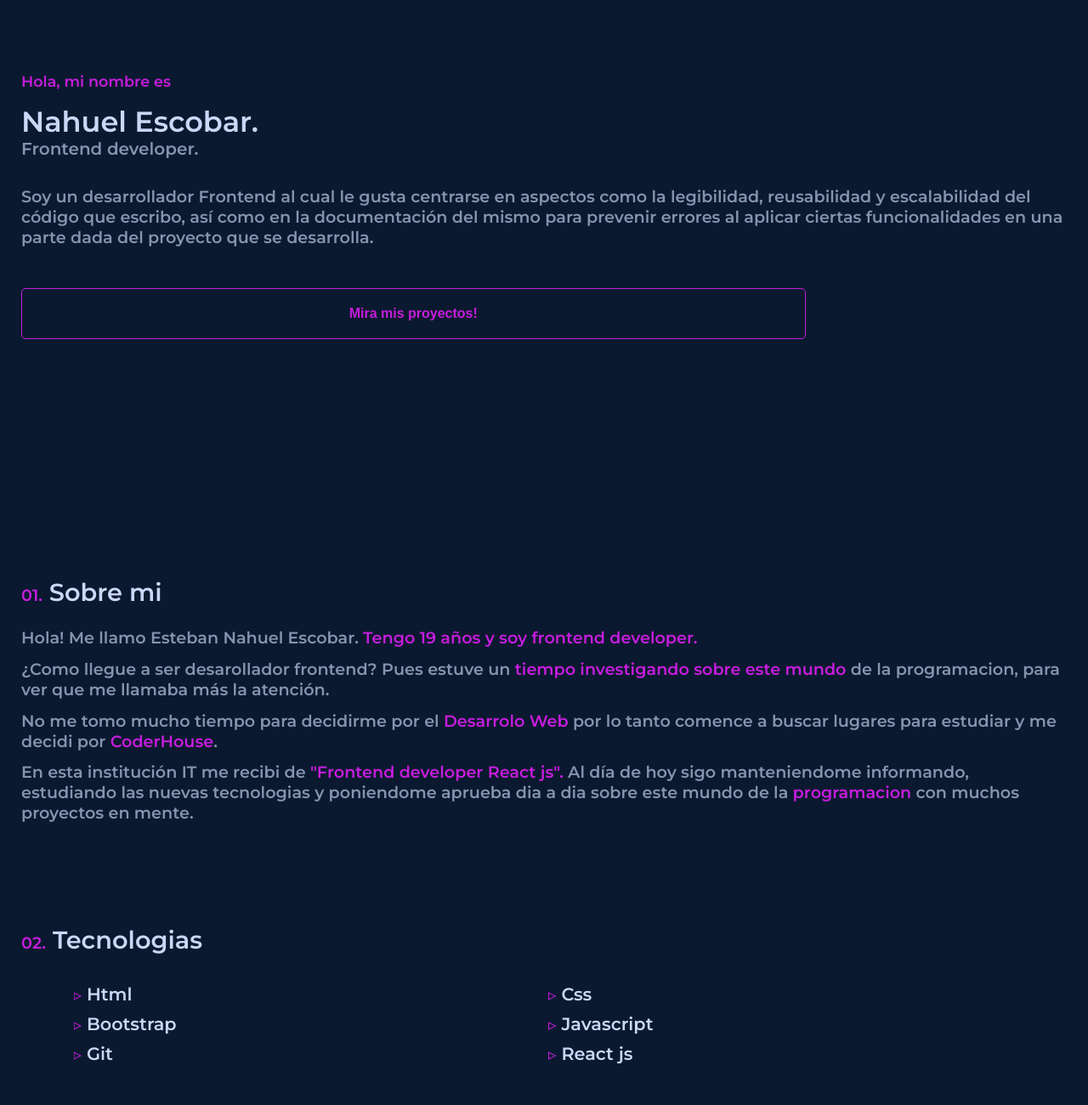
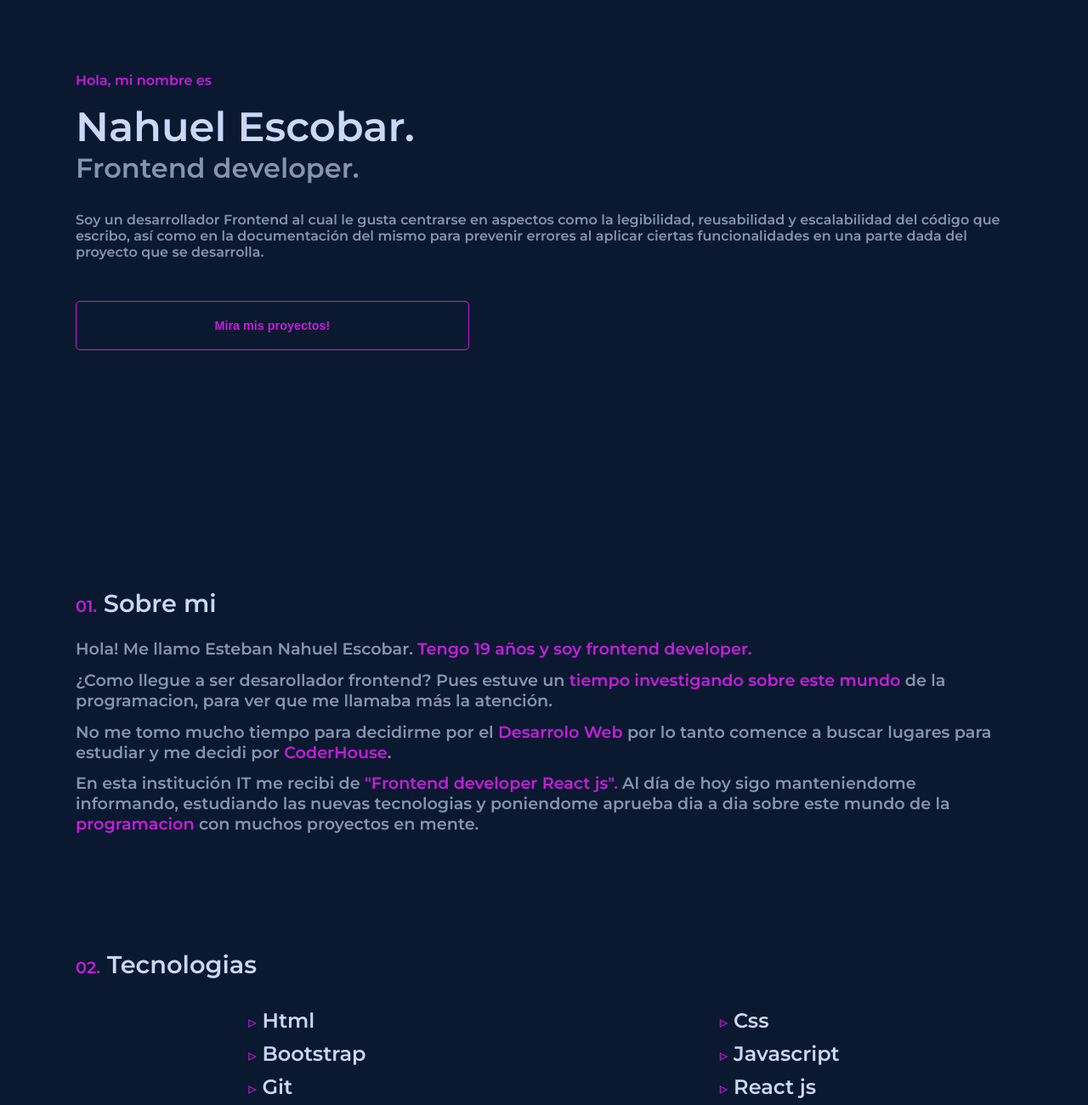
Before and after one commit to Nahuel-Escobar/Porfolio-Nahuel-Escobar, a website: page index.html in a window 1280 px wide. Shown: the part 100-1400 px from the top of the page at 85% size. Drawn offline with Linux system fonts and the light colour scheme.

Commit message:
Arreglo bugs y agrego responsive tablet

```diff
--- a/sass/_main.scss
+++ b/sass/_main.scss
@@ -37,7 +37,7 @@ main {
       padding: 20px;
       color: var.$colorGeneral;
       border: none;
-      font-size: 1rem;
+      font-size: 0.9rem;
       width: 75%;
       font-weight: 900;
       cursor: pointer;
@@ -104,11 +104,11 @@ main {
     }
     & ul {
       display: grid;
-      width: 90%;
-      grid-template-columns: repeat(2, 1fr);
-      font-size: 1.3rem;
+      width: 100%;
+      grid-template-columns: repeat(2, auto);
+      justify-content: space-around;
+      font-size: 1rem;
       gap: 0px 10px;
-      margin: 20px auto;
       overflow: hidden;
       list-style: none;
 
@@ -259,3 +259,75 @@ main {
     }
   }
 }
+
+// Lo hago responsive para tablet
+
+@media screen and (min-width: 600px) {
+  main {
+    width: 90%;
+    margin: 0 auto;
+
+    // Titulo y presentacion
+    & .presentacion-box {
+      & .subtitulo h1 {
+        font-size: 1rem;
+      }
+      & .titulo h2 {
+        font-size: 3rem;
+        color: var.$colorTitlS;
+      }
+
+      & .puesto h3 {
+        font-size: 2rem;
+        color: var.$colorTextP;
+      }
+
+      & .descripcion p {
+        font-size: 1rem;
+      }
+
+      & .btn-cv button {
+        width: 42%;
+      }
+    }
+
+    // Sobre mi
+    & .aboutMe {
+      margin: 5rem 0rem;
+      & .about-box {
+        & .descripcion-box {
+          & p {
+            font-size: 1.2rem;
+          }
+
+          & span {
+            color: var.$colorGeneral;
+          }
+        }
+      }
+    }
+
+    // Tecnologias
+    & .tecnologias-box {
+      margin: 5rem 0rem;
+      & ul {
+        font-size: 1.5rem;
+      }
+    }
+
+    // proyecto
+    & .proyectos-box{
+      margin: 5rem 0rem;
+      .grid-proyecto {
+        & .proyecto-container {
+          width: 80%;
+          margin: 0 auto;
+        }
+      }
+    }
+  }
+}
+
+// Lo hago responsive para laptops
+
+// Lo hago responsive para computadoras
--- a/sass/_reset.scss
+++ b/sass/_reset.scss
@@ -13,6 +13,8 @@
 }
 
 body {
+    max-width: 1440px;
+    margin: 0 auto;
     font-family: 'Montserrat', sans-serif;
     font-size: 62.5%;
     background-color: var.$backgroundColor;
```
Also changed, not shown: css/style.css, 1 other file.
